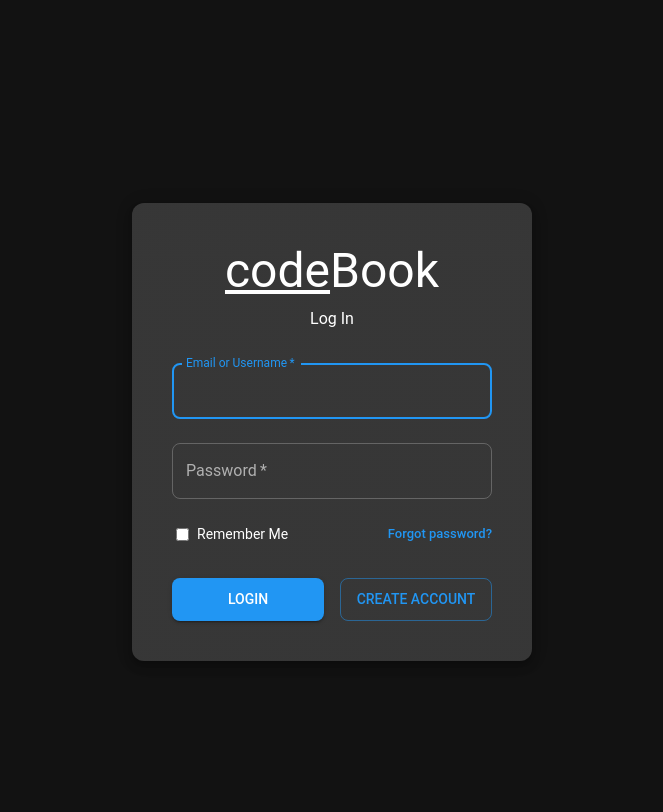
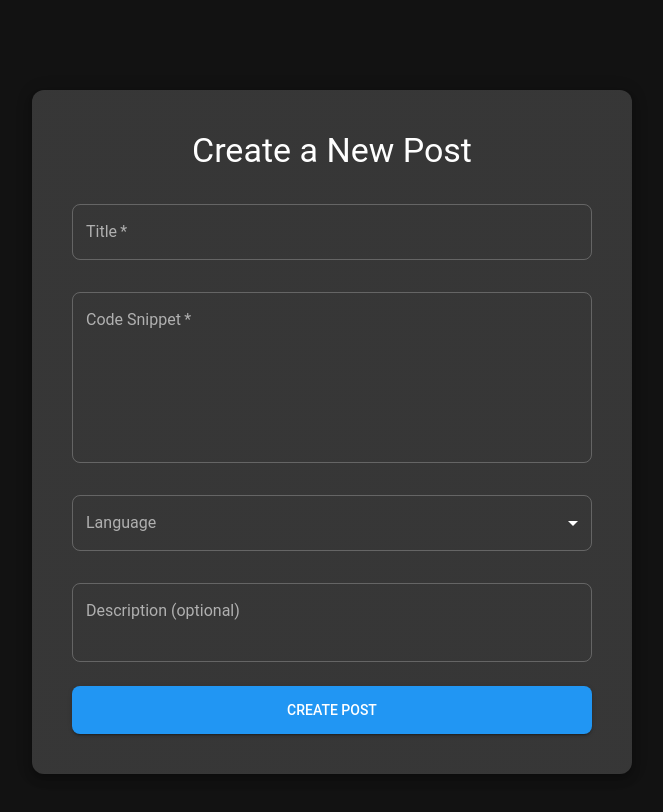
Before and after one commit to ChamodSilva/Code-Book, a React (Vite) app in the folder frontend/: page /create-post in a window 1280 px wide. Shown: the top 812 px of the page, without its empty margins (308-971 px from the left). Built offline with nearby package versions, Linux system fonts and the light colour scheme.

Commit message:
Made new feed view, and create post component, forgot to create feature branch

```diff
--- a/frontend/src/App.jsx
+++ b/frontend/src/App.jsx
@@ -1,7 +1,9 @@
 import './App.css';
 import { BrowserRouter as Router, Routes, Route } from 'react-router-dom';
 import Login from './components/Login.jsx';
-import CreateAccount from './components/CreateAccount';
+import CreateAccount from './components/CreateAccount.jsx';
+import CreatePost from './components/CreatePost.jsx';
+import FeedView from './views/FeedView.jsx'; // Add this import
 
 function App() {
 
@@ -10,6 +12,8 @@ function App() {
       <Routes>
         <Route path="/login" element={<Login />} />
         <Route path="/create-account" element={<CreateAccount />} />
+        <Route path="/create-post" element={<CreatePost />} />
+        <Route path="/feed" element={<FeedView />} />
         <Route path="*" element={<Login />} />
       </Routes>
     </Router>
--- /dev/null
+++ b/frontend/src/components/CreatePost.jsx
@@ -0,0 +1,146 @@
+import { useState } from 'react';
+import { Box, TextField, Button, Typography, Paper, Alert, MenuItem } from '@mui/material';
+
+const languages =
+[
+  'JavaScript',
+  'Python',
+  'Java',
+  'C++',
+  'C#',
+  'Go',
+  'Ruby',
+  'TypeScript',
+  'Other'
+];
+
+const CreatePost = () => {
+  const [title, setTitle] = useState('');
+  const [codeSnippet, setCodeSnippet] = useState('');
+  const [language, setLanguage] = useState('');
+  const [description, setDescription] = useState('');
+  const [notification, setNotification] = useState(null);
+
+  const handleSubmit = async (event) => {
+    event.preventDefault();
+
+    if (!title || !codeSnippet) {
+      setNotification({ message: 'Title and code snippet are required.', severity: 'error' });
+      return;
+    }
+
+    setNotification(null);
+
+    try {
+      // Replace with your backend API endpoint
+      const apiBaseUrl = import.meta.env.VITE_API_BASE_URL || 'http://localhost:5000';
+      const response = await fetch(`${apiBaseUrl}/api/posts`, {
+        method: 'POST',
+        headers: { 'Content-Type': 'application/json' },
+        body: JSON.stringify({ title, code_snippet: codeSnippet, language, description }),
+        credentials: 'include',
+      });
+
+      const data = await response.json();
+
+      if (response.ok) {
+        setNotification({ message: 'Post created successfully!', severity: 'success' });
+        setTitle('');
+        setCodeSnippet('');
+        setLanguage('');
+        setDescription('');
+      } else {
+        setNotification({ message: data.message || 'Failed to create post.', severity: 'error' });
+      }
+    } catch (err) {
+      setNotification({ message: 'An unexpected error occurred.', severity: 'error' });
+    }
+  };
+
+  return (
+    <Box
+      sx={{
+        display: 'flex',
+        justifyContent: 'center',
+        alignItems: 'center',
+        minHeight: '100vh',
+      }}
+    >
+      <Paper
+        elevation={6}
+        sx={{
+          padding: 5,
+          display: 'flex',
+          flexDirection: 'column',
+          alignItems: 'center',
+          width: '100%',
+          maxWidth: 600,
+          margin: 'auto',
+        }}
+      >
+        <Typography component="h1" variant="h4" sx={{ mb: 2 }}>
+          Create a New Post
+        </Typography>
+
+        {notification && (
+          <Alert variant="outlined" severity={notification.severity} sx={{ width: '100%', mb: 2 }}>
+            {notification.message}
+          </Alert>
+        )}
+
+        <Box component="form" onSubmit={handleSubmit} sx={{ width: '100%' }}>
+          <TextField
+            margin="normal"
+            required
+            fullWidth
+            label="Title"
+            value={title}
+            onChange={(e) => setTitle(e.target.value)}
+            sx={{ mb: 2 }}
+          />
+          <TextField
+            margin="normal"
+            required
+            fullWidth
+            label="Code Snippet"
+            multiline
+            minRows={6}
+            value={codeSnippet}
+            onChange={(e) => setCodeSnippet(e.target.value)}
+            sx={{ mb: 2 }}
+          />
+          <TextField
+            margin="normal"
+            select
+            fullWidth
+            label="Language"
+            value={language}
+            onChange={(e) => setLanguage(e.target.value)}
+            sx={{ mb: 2 }}
+          >
+            {languages.map((lang) => (
+              <MenuItem key={lang} value={lang}>
+                {lang}
+              </MenuItem>
+            ))}
+          </TextField>
+          <TextField
+            margin="normal"
+            fullWidth
+            label="Description (optional)"
+            multiline
+            minRows={2}
+            value={description}
+            onChange={(e) => setDescription(e.target.value)}
+            sx={{ mb: 3 }}
+          />
+          <Button type="submit" variant="contained" fullWidth sx={{ py: 1.5 }}>
+            Create Post
+          </Button>
+        </Box>
+      </Paper>
+    </Box>
+  );
+};
+
+export default CreatePost;
--- a/frontend/src/components/Login.jsx
+++ b/frontend/src/components/Login.jsx
@@ -32,8 +32,7 @@ const Login = () => {
 
       if (response.ok) {
         setNotification({message: 'Login successful!', severity: 'success'});
-        // Optionally store token: localStorage.setItem('token', data.token);
-        // Optionally redirect: navigate('/dashboard');
+        setTimeout(() => navigate('/feed'), 1000); // Redirect to feed after 1 second
       } else {
         setNotification({message: data.message || 'Invalid credentials', severity: 'error'});
       }
--- /dev/null
+++ b/frontend/src/views/FeedView.jsx
@@ -0,0 +1,35 @@
+import { Box, Typography, Paper } from '@mui/material';
+
+const Feed = () => (
+  <Box
+    sx={{
+      display: 'flex',
+      justifyContent: 'center',
+      alignItems: 'center',
+      minHeight: '100vh',
+    }}
+  >
+    <Paper
+      elevation={6}
+      sx={{
+        padding: 5,
+        display: 'flex',
+        flexDirection: 'column',
+        alignItems: 'center',
+        width: '100%',
+        height: '100%',
+        maxWidth: 600,
+        margin: 'auto',
+      }}
+    >
+      <Typography component="h1" variant="h3" sx={{ mb: 1 }}>
+        Feed
+      </Typography>
+      <Typography>
+        Welcome to your feed! (You can add posts here.)
+      </Typography>
+    </Paper>
+  </Box>
+);
+
+export default Feed;
```
